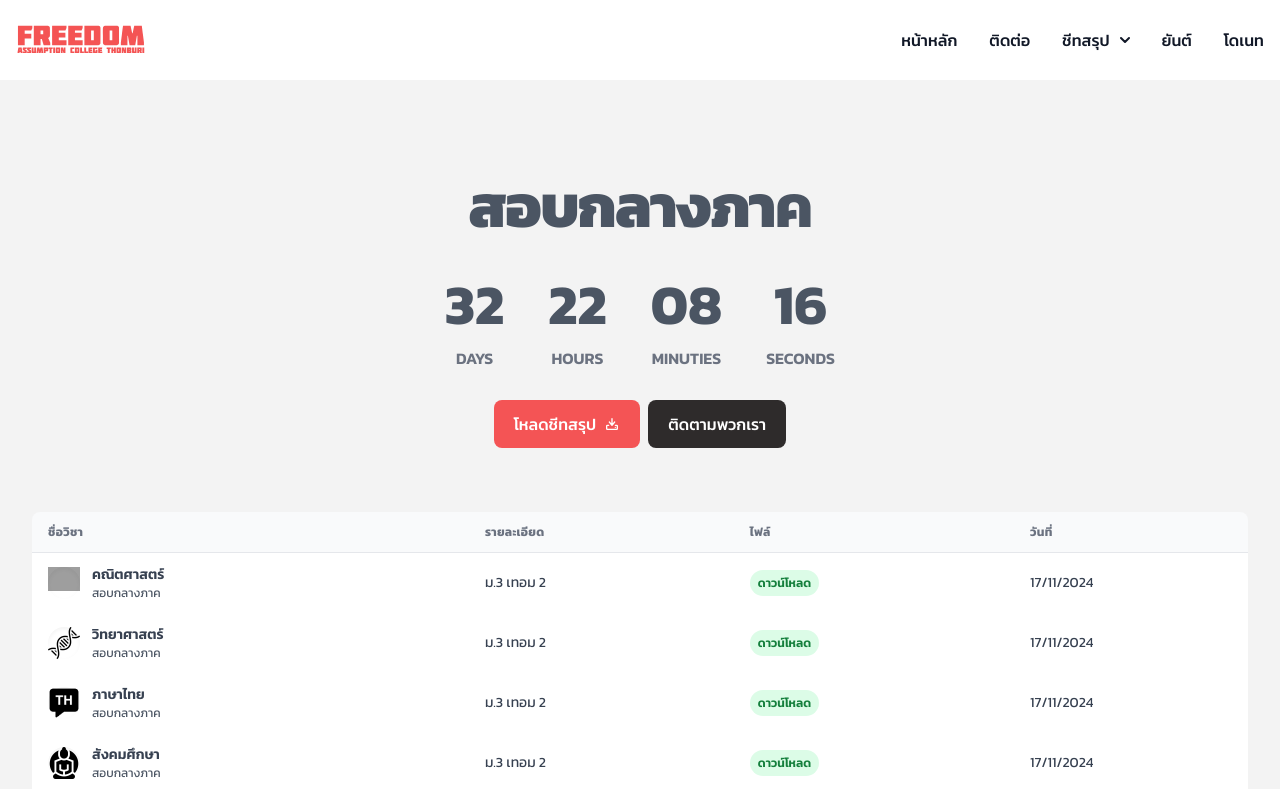
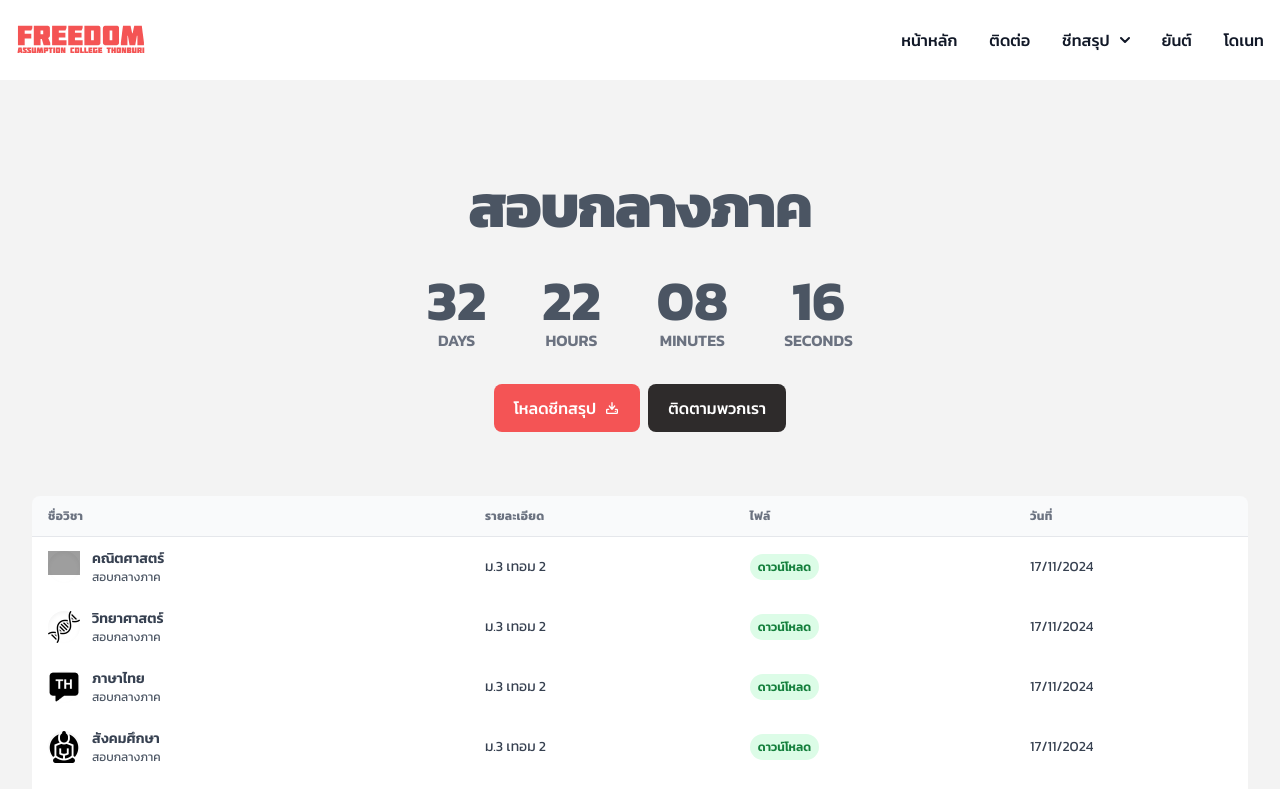
Before and after one commit to poomp5/freedom, a Next.js app: page / in a window 1280 px wide. Shown: the top 789 px of the page. Built offline with nearby package versions, Linux system fonts and the light colour scheme; grey boxes are pictures that could not be loaded.

Commit message:
countdown fix faster load

```diff
--- a/app/components/Countdown.tsx
+++ b/app/components/Countdown.tsx
@@ -1,75 +1,93 @@
-"use client"
+"use client";
 import { useState, useEffect } from "react";
 
 export default function Countdown() {
-    const [timeLeft, setTimeLeft] = useState({
-        days: "00",
-        hours: "00",
-        minutes: "00",
-        seconds: "00",
-    });
+    const [timeLeft, setTimeLeft] = useState(null);
     const [isCountdownOver, setIsCountdownOver] = useState(false);
 
     useEffect(() => {
-        const second = 1000,
-            minute = second * 60,
-            hour = minute * 60,
-            day = hour * 24;
+        const SECOND = 1000;
+        const MINUTE = SECOND * 60;
+        const HOUR = MINUTE * 60;
+        const DAY = HOUR * 24;
 
-        const today = new Date();
-        const dd = String(today.getDate()).padStart(2, "0");
-        const mm = String(today.getMonth() + 1).padStart(2, "0");
-        const yyyy = today.getFullYear();
-        const nextYear = yyyy + 1;
-        const dayMonth = "12/18/";
-        let birthday = `${dayMonth}${yyyy}`;
+        const calculateTargetDate = () => {
+            const today = new Date();
+            const currentYear = today.getFullYear();
+            const targetDate = new Date(`12/18/${currentYear}`);
 
-        if (new Date(`${mm}/${dd}/${yyyy}`) > new Date(birthday)) {
-            birthday = `${dayMonth}${nextYear}`;
-        }
+            if (today > targetDate) {
+                targetDate.setFullYear(currentYear + 1);
+            }
 
-        const countDown = new Date(birthday).getTime();
+            return targetDate.getTime();
+        };
 
-        const interval = setInterval(() => {
+        const targetTimestamp = calculateTargetDate();
+
+        const updateCountdown = () => {
             const now = new Date().getTime();
-            const distance = countDown - now;
+            const distance = targetTimestamp - now;
 
             if (distance < 0) {
                 setIsCountdownOver(true);
-                clearInterval(interval);
+                return null;
+            }
+
+            return {
+                days: Math.floor(distance / DAY),
+                hours: Math.floor((distance % DAY) / HOUR),
+                minutes: Math.floor((distance % HOUR) / MINUTE),
+                seconds: Math.floor((distance % MINUTE) / SECOND)
+            };
+        };
+
+        setTimeLeft(updateCountdown());
+
+        const intervalId = setInterval(() => {
+            const newTimeLeft = updateCountdown();
+            if (newTimeLeft === null) {
+                setIsCountdownOver(true);
+                clearInterval(intervalId);
             } else {
-                setTimeLeft({
-                    days: String(Math.floor(distance / day)).padStart(2, "0"),
-                    hours: String(Math.floor((distance % day) / hour)).padStart(2, "0"),
-                    minutes: String(Math.floor((distance % hour) / minute)).padStart(2, "0"),
-                    seconds: String(Math.floor((distance % minute) / second)).padStart(2, "0"),
-                });
+                setTimeLeft(newTimeLeft);
             }
         }, 1000);
 
-        return () => clearInterval(interval); // Cleanup interval on component unmount
+        // Cleanup interval on component unmount
+        return () => clearInterval(intervalId);
     }, []);
 
+    const renderCountdownItem = (value) => {
+        if (value == null) {
+            return <span className="inline-block w-10 h-10 bg-gray-100 animate-pulse rounded"></span>;
+        }
+        return String(value).padStart(2, "0");
+    };
+
     return (
-        <div>
+        <div className="flex justify-center items-center">
             {isCountdownOver ? (
-                <div id="content">🎉 The countdown is over! 🎉</div>
+                <div className="text-center text-2xl font-bold text-green-600">
+                    สอบเสร็จแล้ว!
+                </div>
             ) : (
-                <div id="countdown" className="mt-0 kanit text-gray-600 font- text-center max-w-screen-sm md:max-w-screen-xl">
-                <ul className="inline-flex space-x-1.5 md:space-x-6 font-bold">
-                    <li className="inline-block rounded-lg p-2.5">
-                    <span className="countdown-span">{timeLeft.days}</span> <span className="font-semibold text-gray-500">DAYS</span>
-                    </li>
-                    <li className="inline-block rounded-lg p-2.5">
-                    <span className="countdown-span">{timeLeft.hours}</span> <span className="font-semibold text-gray-500">HOURS</span>
-                    </li>
-                    <li className="inline-block rounded-lg p-2.5">
-                        <span className="countdown-span">{timeLeft.minutes}</span> <span className="font-semibold text-gray-500">MINUTIES</span>
-                    </li>
-                    <li className="inline-block rounded-lg p-2.5">
-                        <span className="countdown-span">{timeLeft.seconds}</span> <span className="font-semibold text-gray-500">SECONDS</span>
-                    </li>
-                </ul>
+                <div className="mt-4 kanit text-gray-600 font-bold text-center max-w-screen-sm md:max-w-screen-xl">
+                    <ul className="inline-flex space-x-2 md:space-x-8">
+                        {[
+                            { label: "DAYS", value: timeLeft?.days },
+                            { label: "HOURS", value: timeLeft?.hours },
+                            { label: "MINUTES", value: timeLeft?.minutes },
+                            { label: "SECONDS", value: timeLeft?.seconds }
+                        ].map(({ label, value }) => (
+                            <li key={label} className="inline-block rounded-lg p-3">
+                                <span className="text-4xl text-gray-600 countdown-span">
+                                    {renderCountdownItem(value)}
+                                </span>
+                                <div className="mt-2 font-semibold text-gray-500">{label}</div>
+                            </li>
+                        ))}
+                    </ul>
                 </div>
             )}
         </div>
--- a/app/m4/midterm2/page.tsx
+++ b/app/m4/midterm2/page.tsx
@@ -50,7 +50,7 @@ export default function Home() {
                                             </Link>
                                         </td>
                                         <td className="px-4 py-3 text-sm whitespace-nowrap">
-                                            ม.4 เทอม 2
+                                            ม.4 เทอม 2 (by <Link className="text-purple-800" href="https://www.instagram.com/d3w4r_zz/">d3w4r_zz</Link>)
                                         </td>
                                         <td className="px-4 py-3 text-xs">
                                             <Link href={'/m4/midterm2/math.pdf'}>
@@ -60,7 +60,7 @@ export default function Home() {
                                             </Link>
                                         </td>
                                         <td className="px-2 py-3 text-sm">
-                                            17/11/2024
+                                            15/12/2024
                                         </td>
                                     </tr> */}
                                 </tbody>
```
